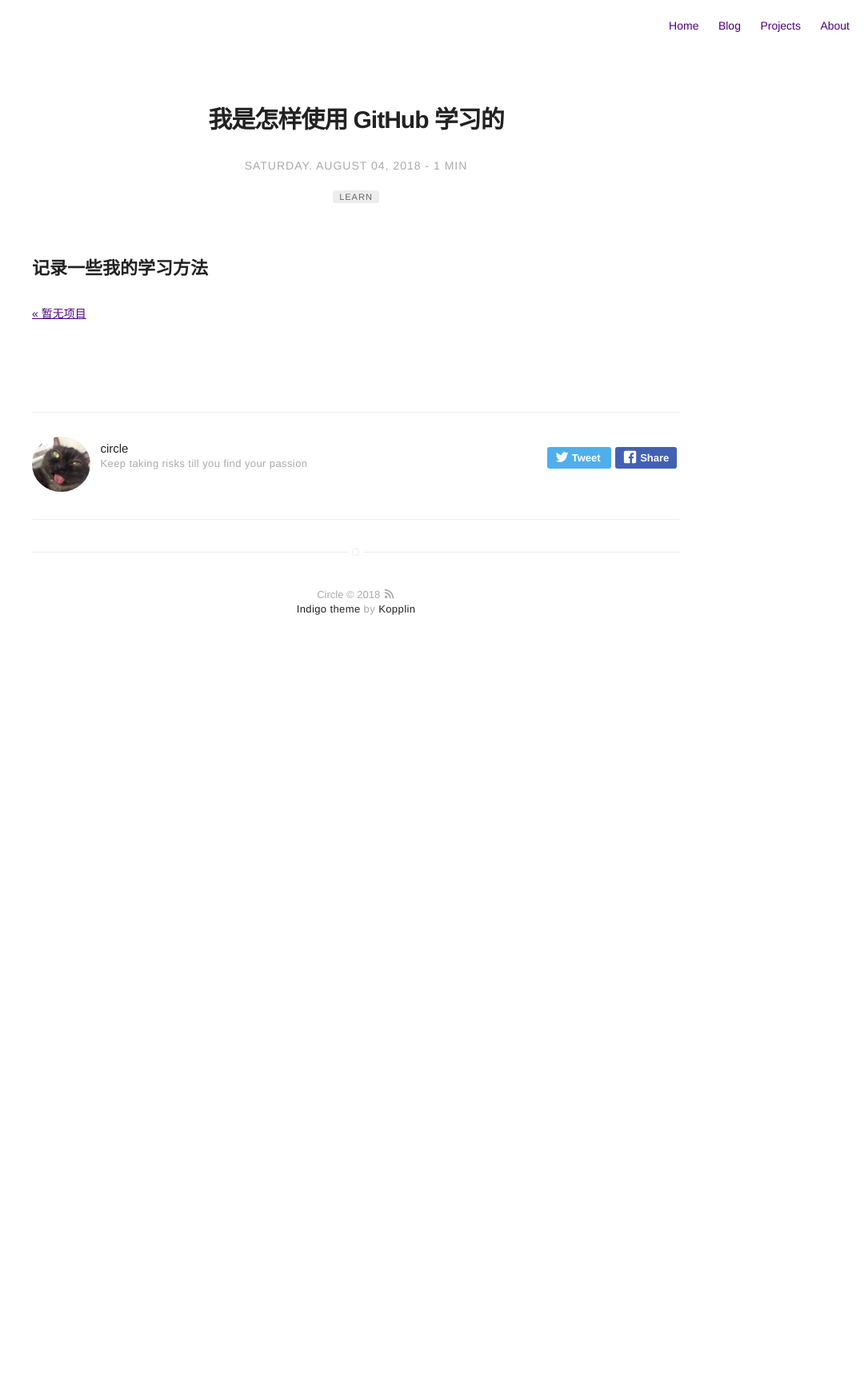
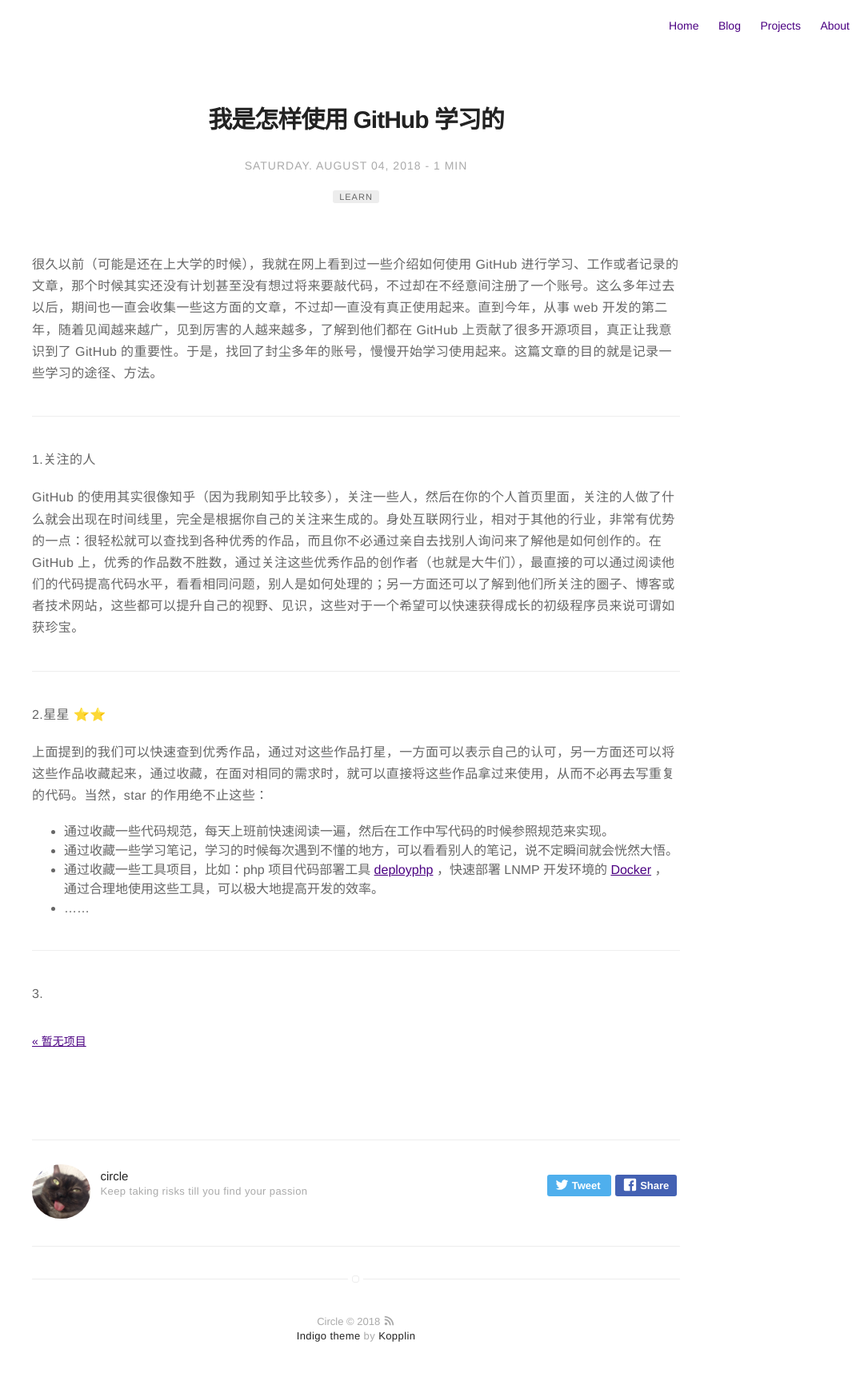
Before and after one commit to rust17/blog, a Jekyll site: the page built from _posts/2018-08-04-How-did-I-use-GitHub-to-learn.markdown, in a window 1280 px wide. Shown: the whole page at 80% size, without its empty margins (195-1280 px from the left). Built offline with Jekyll 4.4.1, drawn with Linux system fonts in a browser that asks for light colours; before the commit the page ends 900 px from its top, so only the background shows below that.

Commit message:
update How-did-I-use-GitHub-to-learn

```diff
--- a/_posts/2018-08-04-How-did-I-use-GitHub-to-learn.markdown
+++ b/_posts/2018-08-04-How-did-I-use-GitHub-to-learn.markdown
@@ -9,5 +9,22 @@ category: blog
 author: circle
 description: 记录一些我的学习方法
 ---
+很久以前（可能是还在上大学的时候），我就在网上看到过一些介绍如何使用 GitHub 进行学习、工作或者记录的文章，那个时候其实还没有计划甚至没有想过将来要敲代码，不过却在不经意间注册了一个账号。这么多年过去以后，期间也一直会收集一些这方面的文章，不过却一直没有真正使用起来。直到今年，从事 web 开发的第二年，随着见闻越来越广，见到厉害的人越来越多，了解到他们都在 GitHub 上贡献了很多开源项目，真正让我意识到了 GitHub 的重要性。于是，找回了封尘多年的账号，慢慢开始学习使用起来。这篇文章的目的就是记录一些学习的途径、方法。
 
-## 记录一些我的学习方法
+---
+1.关注的人
+
+GitHub 的使用其实很像知乎（因为我刷知乎比较多），关注一些人，然后在你的个人首页里面，关注的人做了什么就会出现在时间线里，完全是根据你自己的关注来生成的。身处互联网行业，相对于其他的行业，非常有优势的一点：很轻松就可以查找到各种优秀的作品，而且你不必通过亲自去找别人询问来了解他是如何创作的。在 GitHub 上，优秀的作品数不胜数，通过关注这些优秀作品的创作者（也就是大牛们），最直接的可以通过阅读他们的代码提高代码水平，看看相同问题，别人是如何处理的；另一方面还可以了解到他们所关注的圈子、博客或者技术网站，这些都可以提升自己的视野、见识，这些对于一个希望可以快速获得成长的初级程序员来说可谓如获珍宝。
+
+---
+2.星星 ⭐⭐
+
+上面提到的我们可以快速查到优秀作品，通过对这些作品打星，一方面可以表示自己的认可，另一方面还可以将这些作品收藏起来，通过收藏，在面对相同的需求时，就可以直接将这些作品拿过来使用，从而不必再去写重复的代码。当然，star 的作用绝不止这些：
+
+* 通过收藏一些代码规范，每天上班前快速阅读一遍，然后在工作中写代码的时候参照规范来实现。
+* 通过收藏一些学习笔记，学习的时候每次遇到不懂的地方，可以看看别人的笔记，说不定瞬间就会恍然大悟。
+* 通过收藏一些工具项目，比如：php 项目代码部署工具 [deployphp](https://github.com/deployphp/deployer) ，快速部署 LNMP 开发环境的 [Docker](https://github.com/helingfeng/Docker-LNMP) ，通过合理地使用这些工具，可以极大地提高开发的效率。
+* ......
+
+---
+3.
```
